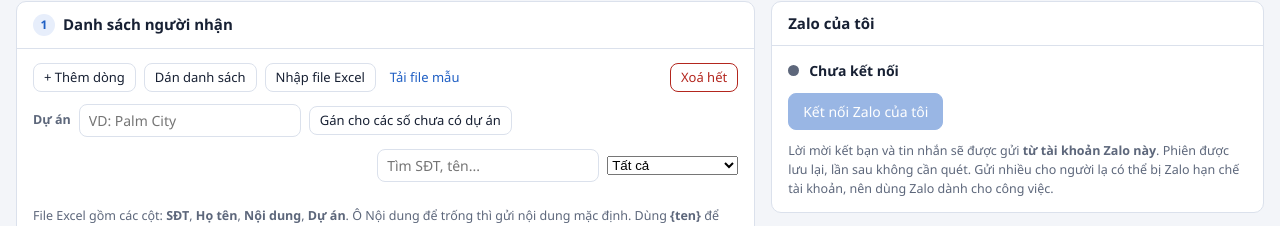
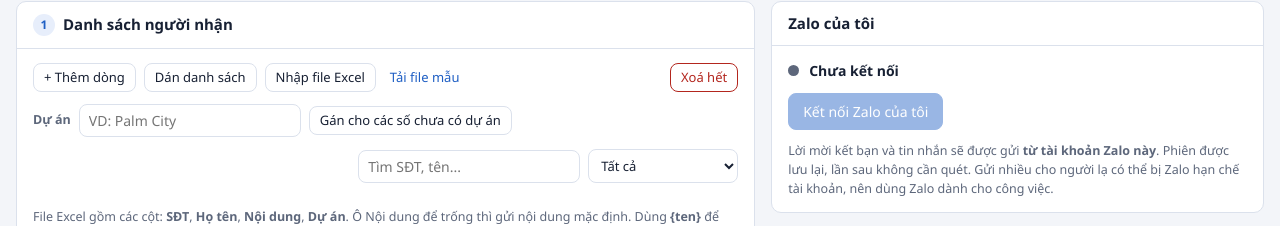
Before and after one commit to hoangngo130305/zalo-tool, a Django app: page / in a window 1280 px wide. Shown: the part 274-500 px from the top of the page. Run offline with Django 5.2, Linux system fonts and the light colour scheme; the visitor is signed in with stand-in values (Sample User, id 1); data comes from the database, SQL or seed files in the repository; data that the repository does not hold is empty.

Commit message:
Ô chọn chiến dịch / lọc trên trang nhân viên cùng kiểu với giao diện
Co-Authored-By: Claude Opus 5.5 <noreply@anthropic.com>

```diff
--- a/web/guitin/static/guitin/app.css
+++ b/web/guitin/static/guitin/app.css
@@ -248,3 +248,4 @@ details.hen summary { cursor: pointer; font-size: 13px; }
 .legend i.b-gui { background: var(--accent-soft); border: 1px solid var(--accent); }
 .legend i.b-ok { background: var(--ok); }
 .legend i.b-dy { background: var(--warn); border-radius: 50%; }
+.toolbar select { border: 1px solid var(--line); background: var(--surface); color: var(--fg); border-radius: 8px; padding: 6px 8px; font: inherit; font-size: 13px; max-width: 260px; }
```
